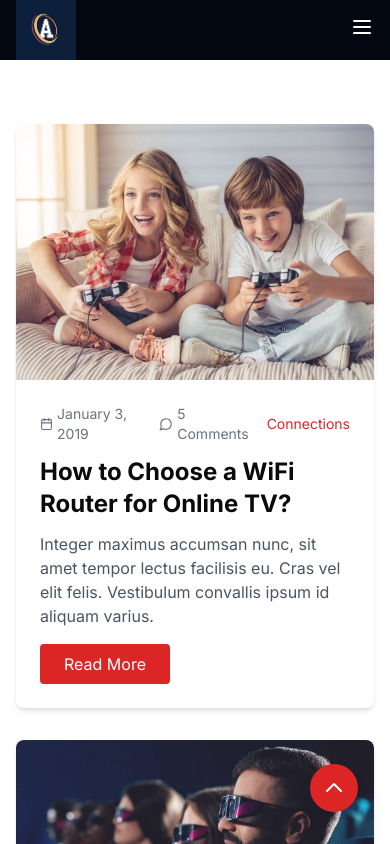
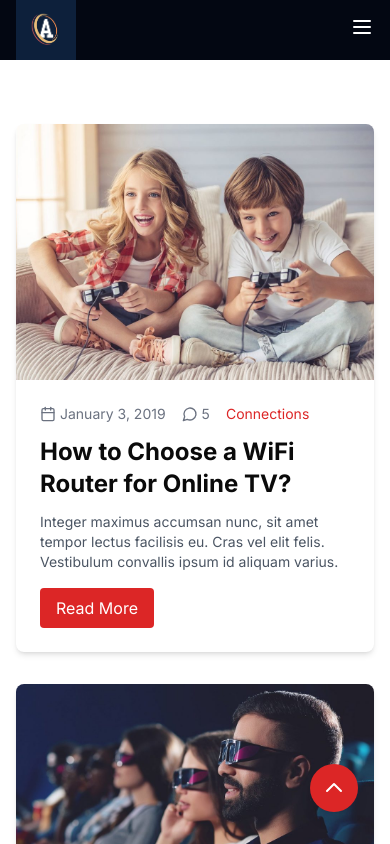
Before and after one commit to Anindo117/Internet_Provider_Service, a Next.js app: page /blog in a window 390 px wide. Shown: the top 844 px of the page. Built offline with nearby package versions, Linux system fonts and the light colour scheme.

Commit message:
Responsiveness done

```diff
--- a/components/blog/BlogList.tsx
+++ b/components/blog/BlogList.tsx
@@ -94,7 +94,7 @@ export default function BlogList({ currentPage }: BlogListProps) {
                 </span>
                 <span className="flex items-center gap-1">
                   <MessageCircle className="w-4 h-4" />
-                  {post.comments} Comments
+                  {post.comments}
                 </span>
                 <span className="text-red-600">{post.category}</span>
               </div>
@@ -108,11 +108,13 @@ export default function BlogList({ currentPage }: BlogListProps) {
                 </Link>
               </h2>
 
-              <p className="text-gray-600 mb-4">{post.excerpt}</p>
+              <p className="text-gray-600 mb-4 text-sm md:text-base">
+                {post.excerpt}
+              </p>
 
               <Link
                 href={`/blog/${post.id}`}
-                className="inline-block px-6 py-2 bg-red-600 text-white rounded hover:bg-red-700 transition duration-300"
+                className="inline-block px-4 py-2 md:px-6 md:py-3 bg-red-600 text-white rounded hover:bg-red-700 transition duration-300"
               >
                 Read More
               </Link>
--- a/components/my-account/LoginForm.tsx
+++ b/components/my-account/LoginForm.tsx
@@ -126,7 +126,7 @@ export default function LoginForm({ onSuccess }: LoginFormProps) {
               ) : (
                 <>
                   Sign In
-                  <ArrowRight className="ml-2 h-5 h-5" />
+                  <ArrowRight className="ml-2 h-5" />
                 </>
               )}
             </button>
```
